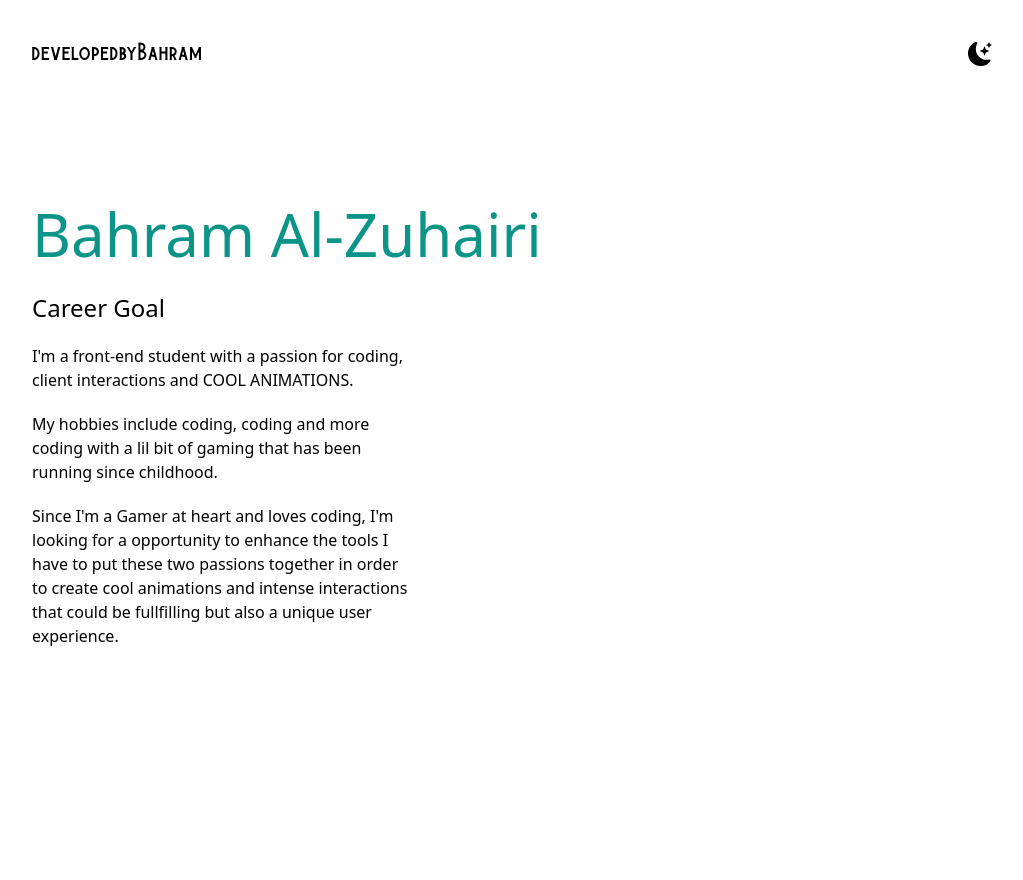
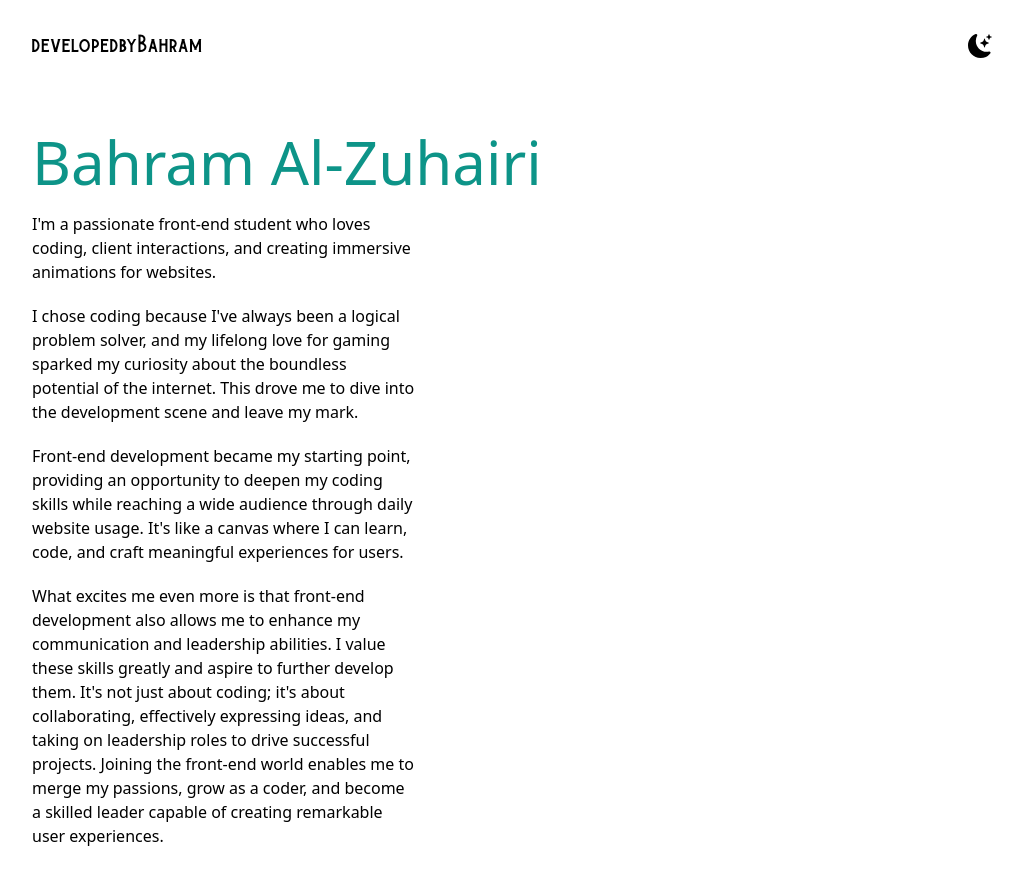
Before and after one commit to BahramAlz/nextportfolio, a Next.js app: page /about in a window 1280 px wide. Shown: the whole page, without its empty margins (128-1151 px from the left). Before the commit the page ends 800 px from the top, so only its background shows below. Built offline with nearby package versions, Linux system fonts and the light colour scheme.

Commit message:
About me text change

```diff
--- a/pages/about.jsx
+++ b/pages/about.jsx
@@ -10,8 +10,8 @@ const About = () => {
 	return (
 		<>
 		<div className={darkMode ? "dark" : ""}>
-      <main className=" bg-white px-10 dark:bg-gray-900 dark:text-white md:px-20 lg:px-40 pb-10 h-screen">
-          <nav className="py-10 mb-12 flex justify-between dark:text-white">
+      <main className=" bg-white px-10 dark:bg-gray-900 dark:text-white md:px-20 lg:px-40 md:h-screen">
+          <nav className="py-8 flex justify-between dark:text-white">
             <Link href="/"><h1 className="font-burtons text-xl">developedbyBahram</h1></Link>
             <ul className="flex items-center">
               <li>
@@ -22,21 +22,23 @@ const About = () => {
               </li>
             </ul>
           </nav>
-					<div className='font-medium pb-20 md:flex'>
+					<div className='font-medium pb-8 md:flex'>
 						<div className=' max-w-screen-md mt-10 animate__animated animate__backInLeft'>
-							<h2 className="text-5xl py-2 text-teal-600 font-medium dark:text-teal-400 md:text-6xl">
+							<h2 className="text-3xl text-teal-600 font-medium dark:text-teal-400 md:text-6xl">
 								Bahram Al-Zuhairi
 							</h2>
 							<div className='w-86 mt-5 md:w-96'>
-								<h2 className='text-2xl'>Career Goal</h2>
 								<p className=' mt-5 w-'>
-									I'm a front-end student with a passion for coding, client interactions and COOL ANIMATIONS.
+									I'm a passionate front-end student who loves coding, client interactions, and creating immersive animations for websites.
 								</p>
 								<p className=' mt-5 w-'>
-									My hobbies include coding, coding and more coding with a lil bit of gaming that has been running since childhood.
+									I chose coding because I've always been a logical problem solver, and my lifelong love for gaming sparked my curiosity about the boundless potential of the internet. This drove me to dive into the development scene and leave my mark.
 								</p>
 								<p className=' mt-5 w-'>
-									Since I'm a Gamer at heart and loves coding, I'm looking for a opportunity to enhance the tools I have to put these two passions together in order to create cool animations and intense interactions that could be fullfilling but also a unique user experience.
+									Front-end development became my starting point, providing an opportunity to deepen my coding skills while reaching a wide audience through daily website usage. It's like a canvas where I can learn, code, and craft meaningful experiences for users.
+								</p>
+								<p className=' mt-5 w-'>
+									What excites me even more is that front-end development also allows me to enhance my communication and leadership abilities. I value these skills greatly and aspire to further develop them. It's not just about coding; it's about collaborating, effectively expressing ideas, and taking on leadership roles to drive successful projects. Joining the front-end world enables me to merge my passions, grow as a coder, and become a skilled leader capable of creating remarkable user experiences.
 								</p>
 							</div>
 						</div>
```
